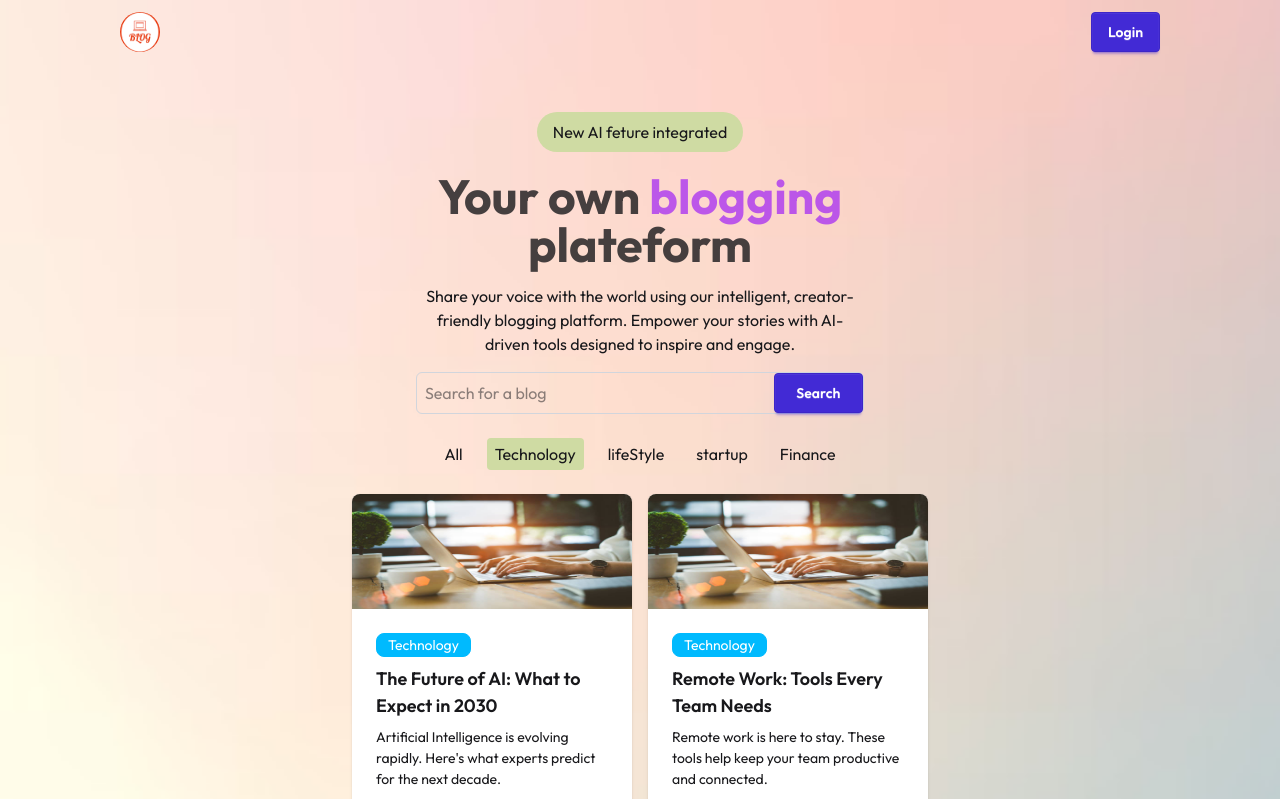
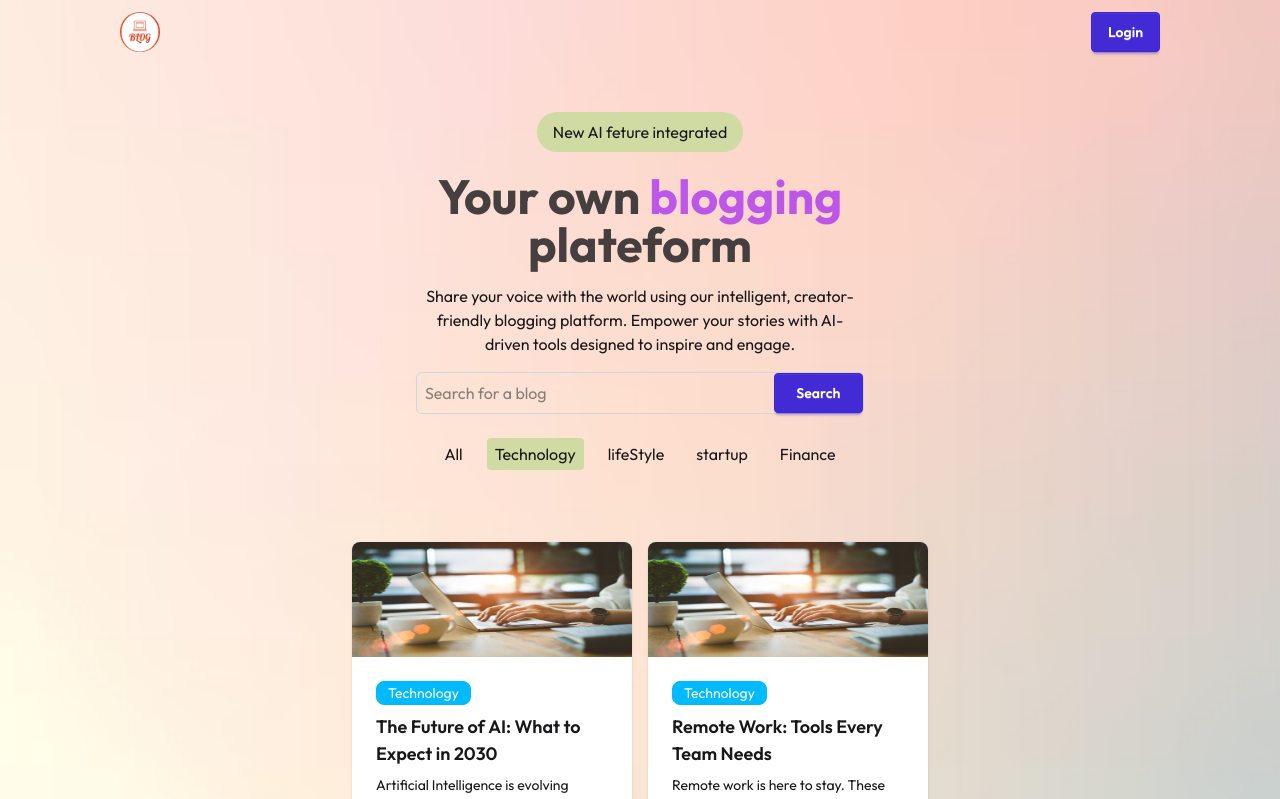
Before and after one commit to Asmatbangash/blogging, a React (Vite) app in the folder Frontend/: page /technology in a window 1280 px wide. Shown: the top 799 px of the page. Built offline with nearby package versions, Linux system fonts and the light colour scheme.

Commit message:
add search feature of all pages.

```diff
--- a/Frontend/src/components/BlogCard.jsx
+++ b/Frontend/src/components/BlogCard.jsx
@@ -5,7 +5,7 @@ function BlogCard({ blog }) {
   return (
     <Link to={`/blog/${blog._id}`}>
       <div
-        className="card bg-base-100 w-70 h-80 max-sm:w-full shadow-sm hover:scale-104"
+        className="card m-2 bg-base-100 w-70 h-80 max-sm:w-full shadow-sm hover:scale-104"
         key={blog.id}
       >
         <figure>
--- a/Frontend/src/pages/All.jsx
+++ b/Frontend/src/pages/All.jsx
@@ -9,9 +9,9 @@ function All() {
     <>
       <Hero />
 
-      <div className="px-6 sm:px-10 lg:px-20 py-10">
+      <div className="px-6 py-10">
         {filteredData.length > 0 ? (
-          <div className="grid grid-cols-1 sm:grid-cols-2 lg:grid-cols-3 gap-6">
+          <div className="flex justify-center items-center flex-wrap">
             {filteredData.map((blog, index) => (
               <BlogCard key={index} blog={blog} />
             ))}
--- a/Frontend/src/pages/Finance.jsx
+++ b/Frontend/src/pages/Finance.jsx
@@ -1,5 +1,4 @@
 import React, { useContext } from "react";
-import { assets } from "../assets/assets";
 import { BlogCard, Hero, Subscribe } from "../components/Comp_index";
 import { contextData } from "../Context/Context";
 
@@ -7,9 +6,9 @@ function Finance() {
   const { filteredData } = useContext(contextData);
 
   // Prefer context data if searching, otherwise fall back to all Finance blogs
-  const financeCategoryBlog = (
-    filteredData.length > 0 ? filteredData : assets.blogPosts
-  ).filter((blog) => blog.category === "Finance");
+  const financeCategoryBlog = filteredData.filter(
+    (blog) => blog.category === "Finance"
+  );
 
   return (
     <>
@@ -17,7 +16,7 @@ function Finance() {
 
       <div className="px-6 sm:px-10 lg:px-20 py-10">
         {financeCategoryBlog.length > 0 ? (
-          <div className="grid grid-cols-1 sm:grid-cols-2 lg:grid-cols-3 gap-6">
+          <div className="flex justify-center items-center flex-wrap">
             {financeCategoryBlog.map((blog, index) => (
               <BlogCard key={index} blog={blog} />
             ))}
--- a/Frontend/src/pages/LifeStyle.jsx
+++ b/Frontend/src/pages/LifeStyle.jsx
@@ -1,18 +1,29 @@
-import React from "react";
-import { assets } from "../assets/assets";
+import React, { useContext } from "react";
 import { BlogCard, Hero, Subscribe } from "../components/Comp_index";
+import { contextData } from "../Context/Context";
 
 function LifeStyle() {
-  const lifeStyleCategoryBlog = assets.blogPosts.filter(
+  const { filteredData } = useContext(contextData);
+  const lifeStyleCategoryBlog = filteredData.filter(
     (blog) => blog.category === "Lifestyle"
   );
   return (
     <>
       <Hero />
-      <div className="flex flex-wrap px-10 max-sm:px-0 justify-center items-center gap-4">
-        {lifeStyleCategoryBlog.map((blog) => (
-          <BlogCard blog={blog} />
-        ))}
+      <div className="px-6 sm:px-10 lg:px-20 py-10">
+        {lifeStyleCategoryBlog.length > 0 ? (
+          <div className="flex justify-center items-center flex-wrap">
+            {lifeStyleCategoryBlog.map((blog, index) => (
+              <BlogCard key={index} blog={blog} />
+            ))}
+          </div>
+        ) : (
+          <div className="flex justify-center items-center py-20">
+            <h1 className="text-red-600 text-center text-2xl sm:text-3xl lg:text-4xl font-bold animate-pulse">
+              🚫 No Finance Blogs Available
+            </h1>
+          </div>
+        )}
       </div>
       <Subscribe />
     </>
--- a/Frontend/src/pages/Startup.jsx
+++ b/Frontend/src/pages/Startup.jsx
@@ -1,18 +1,30 @@
-import React from "react";
-import { assets } from "../assets/assets";
+import React, { useContext } from "react";
 import { BlogCard, Hero, Subscribe } from "../components/Comp_index";
+import { contextData } from "../Context/Context";
 
 function Startup() {
-  const startUpCategoryBlog = assets.blogPosts.filter(
+  const { filteredData } = useContext(contextData);
+
+  const startUpCategoryBlog = filteredData.filter(
     (blog) => blog.category === "Startup"
   );
   return (
     <>
       <Hero />
-      <div className="flex flex-wrap px-10 max-sm:px-0 justify-center items-center gap-4">
-        {startUpCategoryBlog.map((blog) => (
-          <BlogCard blog={blog} />
-        ))}
+      <div className="px-6 sm:px-10 lg:px-20 py-10">
+        {startUpCategoryBlog.length > 0 ? (
+          <div className="flex justify-center items-center flex-wrap">
+            {startUpCategoryBlog.map((blog, index) => (
+              <BlogCard key={index} blog={blog} />
+            ))}
+          </div>
+        ) : (
+          <div className="flex justify-center items-center py-20">
+            <h1 className="text-red-600 text-center text-2xl sm:text-3xl lg:text-4xl font-bold animate-pulse">
+              🚫 No Finance Blogs Available
+            </h1>
+          </div>
+        )}
       </div>
       <Subscribe />
     </>
--- a/Frontend/src/pages/Technology.jsx
+++ b/Frontend/src/pages/Technology.jsx
@@ -1,18 +1,31 @@
-import React from "react";
-import { assets } from "../assets/assets";
+import React, { useContext } from "react";
+
 import { BlogCard, Hero, Subscribe } from "../components/Comp_index";
+import { contextData } from "../Context/Context";
 
 function Technology() {
-  const technologCategoryBlog = assets.blogPosts.filter(
+  const { filteredData } = useContext(contextData);
+
+  const technologCategoryBlog = filteredData.filter(
     (blog) => blog.category === "Technology"
   );
   return (
     <>
       <Hero />
-      <div className="flex flex-wrap max-sm:px-0 px-10 justify-center items-center gap-4">
-        {technologCategoryBlog.map((blog) => (
-          <BlogCard blog={blog} />
-        ))}
+      <div className="px-6 sm:px-10 lg:px-20 py-10">
+        {technologCategoryBlog.length > 0 ? (
+          <div className="flex justify-center items-center flex-wrap">
+            {technologCategoryBlog.map((blog, index) => (
+              <BlogCard key={index} blog={blog} />
+            ))}
+          </div>
+        ) : (
+          <div className="flex justify-center items-center py-20">
+            <h1 className="text-red-600 text-center text-2xl sm:text-3xl lg:text-4xl font-bold animate-pulse">
+              🚫 No Finance Blogs Available
+            </h1>
+          </div>
+        )}
       </div>
       <Subscribe />
     </>
```
